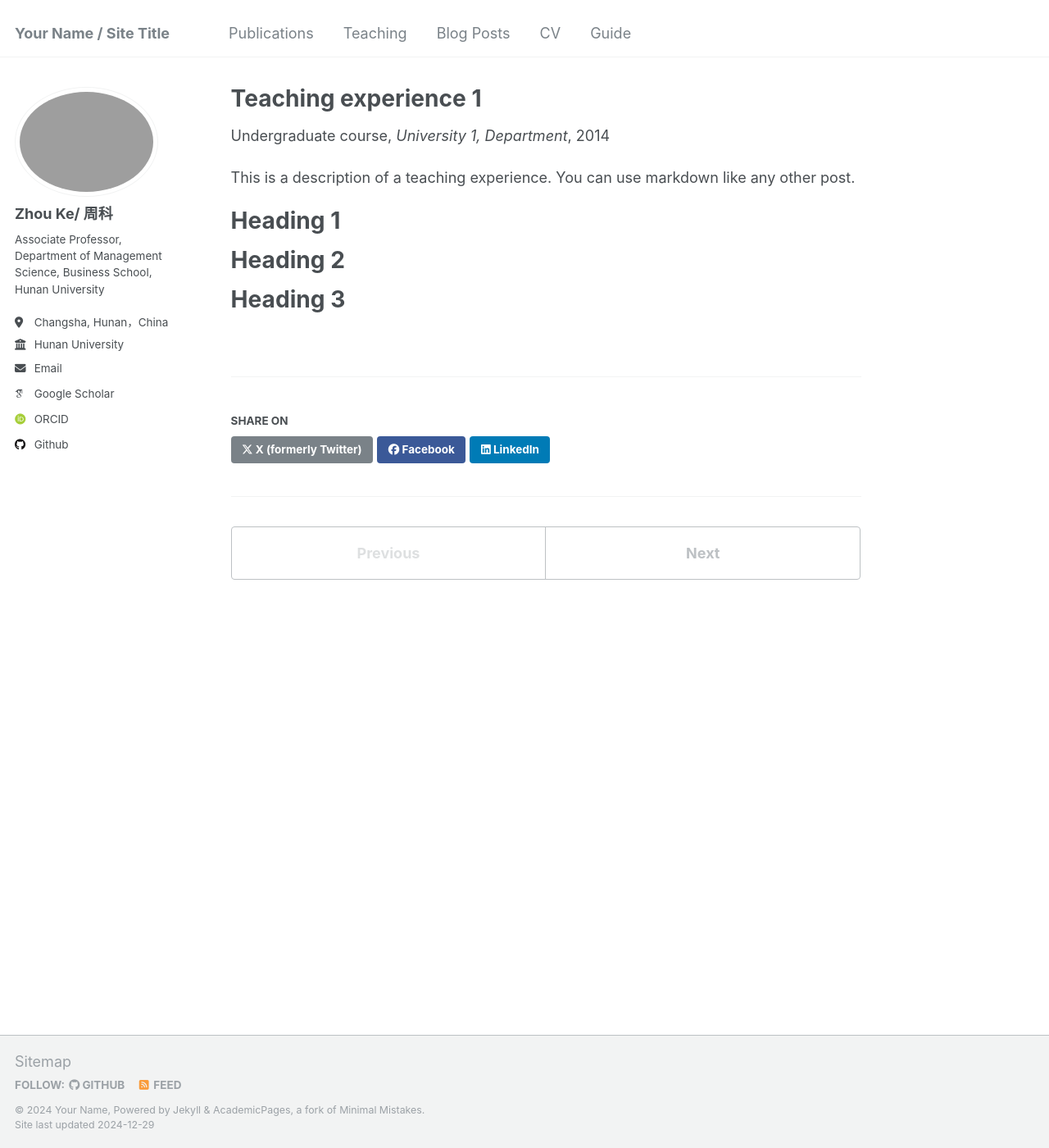
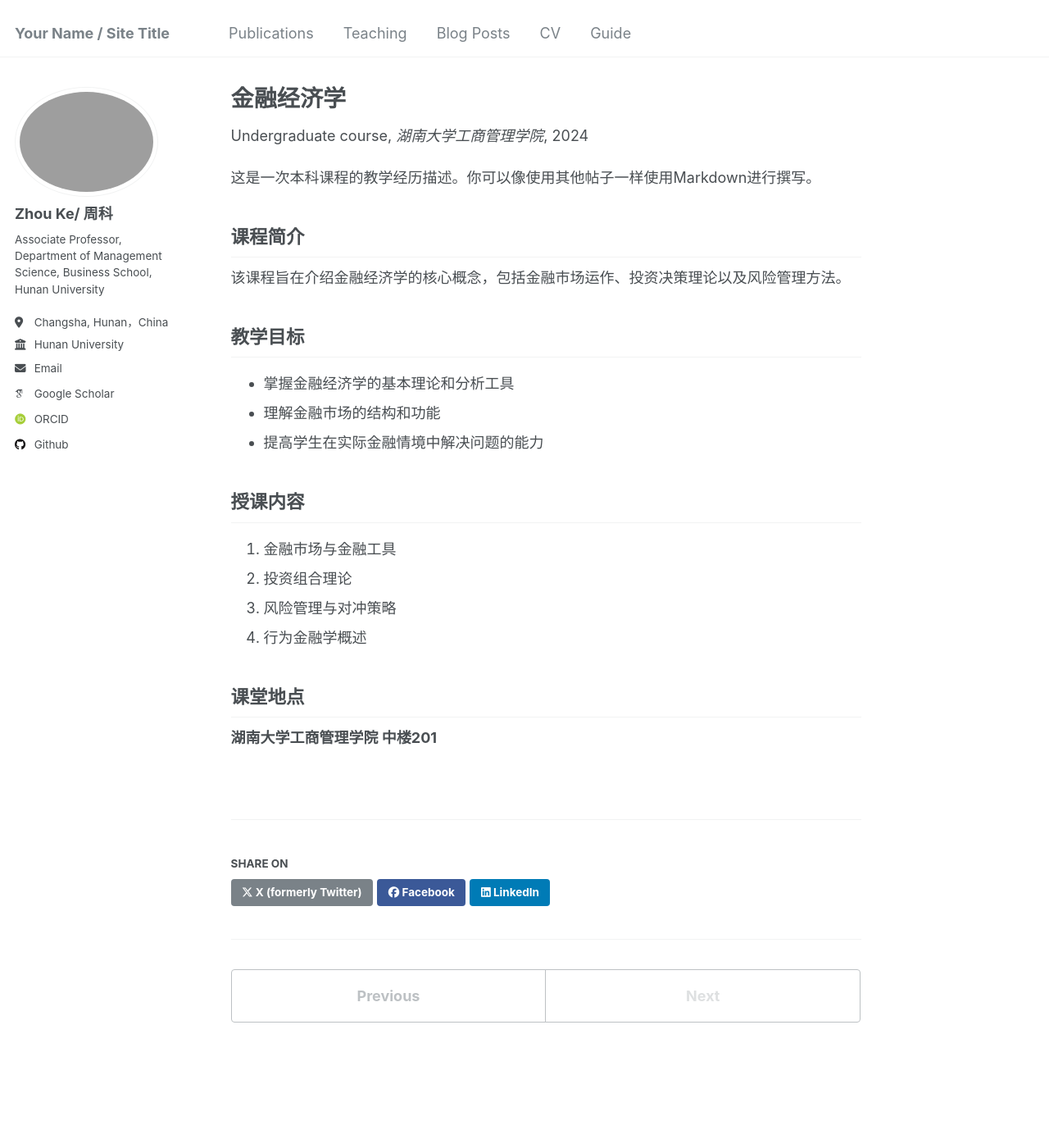
Before and after one commit to hustzhke/hustzhke.github.io, a Jekyll site: the page built from _teaching/2014-spring-teaching-1.md, in a window 1280 px wide and 1400 px high. Shown: the whole window at 82% size. Built offline with Jekyll 4.4.1, drawn with Linux system fonts in a browser that asks for light colours; some web fonts are replaced.

Commit message:
Update 2014-spring-teaching-1.md

```diff
--- a/_teaching/2014-spring-teaching-1.md
+++ b/_teaching/2014-spring-teaching-1.md
@@ -1,20 +1,32 @@
 ---
-title: "Teaching experience 1"
+title: "金融经济学"
 collection: teaching
 type: "Undergraduate course"
-permalink: /teaching/2014-spring-teaching-1
-venue: "University 1, Department"
-date: 2014-01-01
-location: "City, Country"
+permalink: /teaching/finance-economics
+venue: "湖南大学工商管理学院"
+date: 2024-01-01
+location: "中楼201"
 ---
 
-This is a description of a teaching experience. You can use markdown like any other post.
+这是一次本科课程的教学经历描述。你可以像使用其他帖子一样使用Markdown进行撰写。
 
-Heading 1
-======
+## 课程简介
 
-Heading 2
-======
+该课程旨在介绍金融经济学的核心概念，包括金融市场运作、投资决策理论以及风险管理方法。
 
-Heading 3
-======
+## 教学目标
+
+- 掌握金融经济学的基本理论和分析工具
+- 理解金融市场的结构和功能
+- 提高学生在实际金融情境中解决问题的能力
+
+## 授课内容
+
+1. 金融市场与金融工具
+2. 投资组合理论
+3. 风险管理与对冲策略
+4. 行为金融学概述
+
+## 课堂地点
+
+**湖南大学工商管理学院 中楼201**
```
